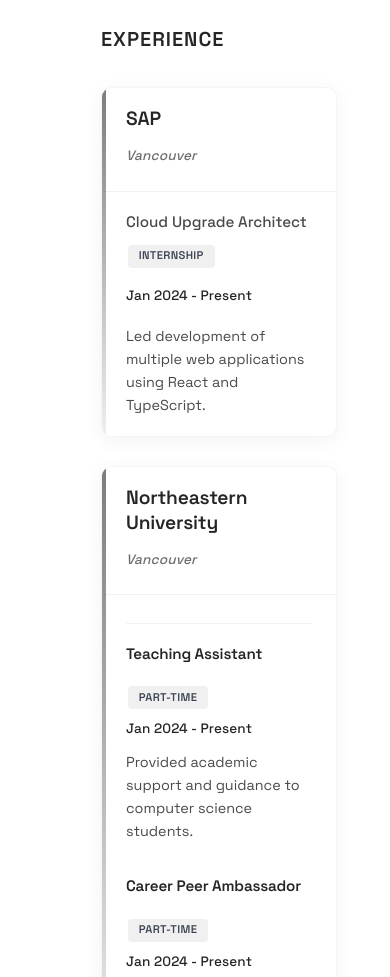
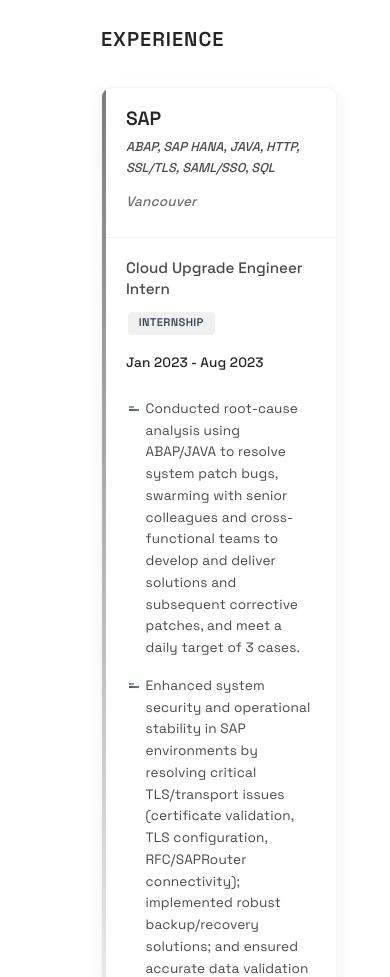
Before and after one commit to Axel-Q/Personal_Web, a React (Vite) app: page /resume in a window 390 px wide. Shown: the part 1020-1997 px from the top of the page. Built offline with nearby package versions, Linux system fonts and the light colour scheme.

Commit message:
update content in resume

```diff
--- a/src/components/layout/PageTransition.tsx
+++ b/src/components/layout/PageTransition.tsx
@@ -11,7 +11,16 @@
       initial={{ opacity: 0, y: 20 }}
       animate={{ opacity: 1, y: 0 }}
       exit={{ opacity: 0, y: -20 }}
-      transition={{ duration: 0.3 }}
+      transition={{
+        duration: 0.3,
+        ease: "easeInOut",
+        staggerChildren: 0.1
+      }}
+      style={{
+        width: '100%',
+        position: 'relative',
+        willChange: 'transform, opacity'
+      }}
     >
       {children}
     </motion.div>
--- a/src/pages/Resume.module.css
+++ b/src/pages/Resume.module.css
@@ -16,18 +16,176 @@
   top: 4rem;
   writing-mode: vertical-rl;
   transform: rotate(180deg);
+  transform-origin: left center;
   margin-bottom: 0;
   text-orientation: mixed;
+  will-change: transform;
+  transition: transform 0.3s ease;
+  cursor: pointer;
+  user-select: none;
+}
+
+.title:hover {
+  transform: rotate(180deg) translateY(-5px);
 }
 
 .title::after {
-  content: '';
+  content: none;
   position: absolute;
   top: 0;
   right: -12px;
   width: 2px;
   height: 40px;
   background-color: var(--elegant-black, #252525);
+  transform-origin: top center;
+  transition: all 0.3s ease;
+  will-change: transform;
+}
+
+.scrollArrow {
+  position: absolute;
+  left: -1.5rem;
+  top: 14rem;
+  transform: translateX(0);
+  width: 40px;
+  height: 46px;
+  border-radius: 15px;
+  display: flex;
+  justify-content: center;
+  align-items: center;
+  cursor: pointer;
+  transition: all 0.3s ease;
+  z-index: 10;
+  opacity: 0.9;
+}
+
+.scrollArrow:hover {
+  transform: translateY(-5px);
+  opacity: 1;
+}
+
+.scrollArrow::before {
+  content: '';
+  position: absolute;
+  width: 12px;
+  height: 12px;
+  border-right: 2px solid var(--elegant-black, #252525);
+  border-bottom: 2px solid var(--elegant-black, #252525);
+  transform: rotate(45deg);
+  left: 50%;
+  margin-left: -6px;
+  top: calc(35% - 6px);
+  transition: transform 0.3s ease, top 0.3s ease;
+  animation: bounceDown 1.5s infinite;
+}
+
+.scrollArrow::after {
+  content: '';
+  position: absolute;
+  width: 12px;
+  height: 12px;
+  border-right: 2px solid var(--elegant-black, #252525);
+  border-bottom: 2px solid var(--elegant-black, #252525);
+  transform: rotate(45deg);
+  left: 50%;
+  margin-left: -6px;
+  top: calc(65% - 6px);
+  transition: transform 0.3s ease, top 0.3s ease;
+  animation: bounceDown2 1.5s infinite 0.2s;
+}
+
+.scrollArrow:hover::before, .scrollArrow:hover::after {
+  animation-play-state: paused;
+}
+
+.scrollArrow:hover::before {
+  transform: rotate(45deg);
+  top: calc(35% - 10px);
+}
+
+.scrollArrow:hover::after {
+  transform: rotate(45deg);
+  top: calc(65% - 2px);
+}
+
+@keyframes bounceDown {
+  0%, 100% {
+    top: calc(35% - 6px);
+  }
+  50% {
+    top: calc(35% + 4px);
+  }
+}
+
+@keyframes bounceDown2 {
+  0%, 100% {
+    top: calc(65% - 6px);
+  }
+  50% {
+    top: calc(65% + 4px);
+  }
+}
+
+.scrollArrowPulse {
+  position: absolute;
+  width: 100%;
+  height: 100%;
+  border-radius: 50%;
+  background-color: transparent;
+  animation: pulse 2s infinite;
+  z-index: -1;
+  left: 0;
+  top: 0;
+}
+
+.scrollArrow:hover .arrowTooltip {
+  opacity: 1;
+  transform: translateY(-50%);
+}
+
+.arrowTooltip {
+  position: absolute;
+  left: 100%;
+  top: 50%;
+  transform: translateY(-50%);
+  background-color: var(--elegant-black, #252525);
+  color: white;
+  padding: 5px 10px;
+  border-radius: 5px;
+  font-size: 0.75rem;
+  white-space: nowrap;
+  opacity: 0;
+  transition: all 0.3s ease;
+  pointer-events: none;
+  width: max-content;
+  box-shadow: 0 2px 8px rgba(0, 0, 0, 0.2);
+  margin-left: 10px;
+}
+
+.arrowTooltip::before {
+  content: '';
+  position: absolute;
+  right: 100%;
+  top: 50%;
+  transform: translateY(-50%);
+  border-width: 5px;
+  border-style: solid;
+  border-color: transparent var(--elegant-black, #252525) transparent transparent;
+}
+
+@keyframes pulse {
+  0% {
+    transform: scale(1);
+    opacity: 0.3;
+  }
+  50% {
+    transform: scale(1.2);
+    opacity: 0.1;
+  }
+  100% {
+    transform: scale(1);
+    opacity: 0.3;
+  }
 }
 
 .resumeLayout {
@@ -307,6 +465,17 @@
     width: 40px;
     height: 2px;
   }
+
+  .scrollArrow {
+    top: auto;
+    left: 0;
+    bottom: -2rem;
+    transform: translateX(0);
+  }
+
+  .scrollArrow:hover {
+    transform: translateY(-5px);
+  }
 }
 
 @media (max-width: 768px) {
@@ -444,6 +613,37 @@
   .titleTagGroup {
     gap: 0.5rem;
   }
+
+  .scrollArrow {
+    width: 36px;
+    height: 50px;
+    border-radius: 25px;
+    top: auto;
+    left: 0;
+    bottom: -1.5rem;
+  }
+
+  .scrollArrow::before {
+    width: 10px;
+    height: 10px;
+    left: 50%;
+    margin-left: -5px;
+    transform: rotate(45deg);
+    top: calc(35% - 5px);
+  }
+
+  .scrollArrow::after {
+    width: 10px;
+    height: 10px;
+    left: 50%;
+    margin-left: -5px;
+    transform: rotate(45deg);
+    top: calc(65% - 5px);
+  }
+
+  .arrowTooltip {
+    display: none;
+  }
 }
 
 .resumeCard:hover .cardHeader,
@@ -579,3 +779,100 @@
   gap: 0.8rem;
   flex-wrap: wrap;
 }
+
+.companySection {
+  display: flex;
+  flex-direction: column;
+  gap: 0.3rem;
+}
+
+.companyDetails {
+  font-size: 0.85rem;
+  font-weight: 500;
+  color: var(--elegant-gray-dark, #4a4a4a);
+  font-style: italic;
+}
+
+.bulletList {
+  display: flex;
+  flex-direction: column;
+  gap: 0.8rem;
+  margin-top: 1.2rem;
+}
+
+.bulletPoint {
+  display: flex;
+  align-items: flex-start;
+  gap: 1rem;
+  line-height: 1.5;
+  position: relative;
+  padding-left: 0.2rem;
+  transition: all 0.3s ease;
+}
+
+.bulletPoint:hover {
+  transform: translateX(3px);
+}
+
+.bulletMarker {
+  position: relative;
+  width: 10px;
+  height: 1.5px;
+  margin-top: 0.7rem;
+  background: linear-gradient(to right, #4a5568, #718096);
+  display: inline-block;
+  flex-shrink: 0;
+  transition: all 0.3s ease;
+  box-shadow: 0 1px 2px rgba(0, 0, 0, 0.05);
+}
+
+.bulletMarker::before {
+  content: '';
+  position: absolute;
+  width: 5px;
+  height: 1.5px;
+  background: linear-gradient(to right, #4a5568, #718096);
+  top: -3px;
+  left: 0;
+  opacity: 0.7;
+  transition: all 0.3s ease;
+}
+
+.bulletPoint:hover .bulletMarker {
+  width: 12px;
+  background: linear-gradient(to right, #2d3748, #4a5568);
+}
+
+.bulletPoint:hover .bulletMarker::before {
+  width: 6px;
+  opacity: 0.8;
+}
+
+.bulletText {
+  font-size: 0.9rem;
+  color: var(--elegant-gray-dark, #4a4a4a);
+  flex: 1;
+  text-align: justify;
+  line-height: 1.6;
+  letter-spacing: 0.01em;
+}
+
+/* Add to existing responsive styles */
+@media (max-width: 768px) {
+  .bulletList {
+    gap: 1rem;
+  }
+
+  .bulletPoint {
+    gap: 0.4rem;
+  }
+
+  .bulletText {
+    font-size: 0.85rem;
+    text-align: left;
+  }
+
+  .companyDetails {
+    font-size: 0.8rem;
+  }
+}
--- a/src/pages/Resume.tsx
+++ b/src/pages/Resume.tsx
@@ -1,4 +1,4 @@
-import React from 'react';
+import React, { useRef } from 'react';
 import { motion } from 'framer-motion';
 import PageTransition from '../components/layout/PageTransition';
 import { fadeInUp, staggerContainer } from '../utils/animations';
@@ -6,21 +6,26 @@
 import '../styles/theme.css';
 
 interface Experience {
-  title?: string;
+  title: string;
   company: string;
+  companyDetails?: string;
   period: string;
-  location?: string;
-  description?: string;
-  tags?: string[];
-  positions?: {
-    title: string;
-    description: string;
-    location?: string;
-    tags?: string[];
-  }[];
+  location: string;
+  bullets: string[];
+  tags: string[];
 }
 
 const Resume: React.FC = () => {
+  const contentRef = useRef<HTMLDivElement>(null);
+
+  const scrollToContent = () => {
+    // Scroll to bottom of page approach
+    window.scrollTo({
+      top: document.documentElement.scrollHeight,
+      behavior: 'smooth'
+    });
+  };
+
   const education = [
     {
       degree: 'MSc in Computer Science',
@@ -47,45 +52,47 @@
 
   const experiences = [
     {
-      title: 'Cloud Upgrade Architect',
+      title: 'Cloud Upgrade Engineer Intern',
       company: 'SAP',
-      period: 'Jan 2024 - Present',
+      companyDetails: 'ABAP, SAP HANA, JAVA, HTTP, SSL/TLS, SAML/SSO, SQL',
+      period: 'Jan 2023 - Aug 2023',
       location: 'Vancouver',
-      description: 'Led development of multiple web applications using React and TypeScript.',
+      bullets: [
+        'Conducted root-cause analysis using ABAP/JAVA to resolve system patch bugs, swarming with senior colleagues and cross-functional teams to develop and deliver solutions and subsequent corrective patches, and meet a daily target of 3 cases.',
+        'Enhanced system security and operational stability in SAP environments by resolving critical TLS/transport issues (certificate validation, TLS configuration, RFC/SAPRouter connectivity); implemented robust backup/recovery solutions; and ensured accurate data validation for seamless system migrations.'
+      ],
       tags: ['Internship']
     },
     {
+      title: 'Cloud Computing Course Teaching Assistant',
       company: 'Northeastern University',
-      period: 'Jan 2024 - Present',
-      positions: [
-        {
-          title: 'Teaching Assistant',
-          description: 'Provided academic support and guidance to computer science students.',
+      companyDetails: 'AWS(EC2, RDS, VPC, ECR, ECS, CodePipeline), ML',
+      period: 'Jan 2023 - Present',
       location: 'Vancouver',
+      bullets: [],
       tags: ['Part-time']
     },
     {
-          title: 'Career Peer Ambassador',
-          description: 'Assisted students with resume reviews and career development resources.',
-          location: 'Vancouver, Canada',
-          tags: ['Part-time']
-        }
-      ]
-    },
-    {
-      title: 'Full Stack Developer',
-      company: 'Phlips',
+      title: 'Full Stack Development Intern',
+      company: 'Philips Health Technology',
+      companyDetails: 'Python, TypeScript, Redis, Git, TCP',
       period: 'May 2024 - Aug 2024',
-      location: 'Soochow',
-      description: 'Led development of multiple web applications using React and TypeScript.',
+      location: 'Vancouver',
+      bullets: [
+        'Developed a Python-based automated microservice within an Agile Scrum team to synchronize 1 million machine status records daily from Vertica and local Excel files to PostgreSQL. Implemented real-time translation of specific content by integrating the Azure Translation API and utilizing Redis for caching, which reduced API calls and decreased translation response time by 40%. Handled multiple language pairs and optimized costs and performance by using batch translation for large datasets.',
+        'Upgraded from Vue2 to Vue3 with TypeScript for enhanced maintainability and type safety. Implemented Redux for state management, added new UI components, and optimized backend code for faster data fetching and loading via frontend-backend separation. Managed Git repositories, overseeing branching, merging, and conflict resolution for seamless collaboration.',
+        'Optimized network communication by applying knowledge of TCP/IP protocols, including implementing connection pooling to reduce TCP handshake overhead, using keep-alive connections for persistent communication, and optimizing packet sizes to minimize fragmentation. Monitored network latency and throughput using Azure Monitor, resulting in improved network throughput by 30% and enhanced system reliability with proper error handling and retries.'
+      ],
       tags: ['Internship']
     },
     {
-      title: 'HR professional',
+      title: 'HR Professional',
       company: 'Owens Corning',
       period: 'Oct 2021 - Aug 2023',
       location: 'Hangzhou',
-      description: 'Led development of multiple web applications using React and TypeScript.',
+      bullets: [
+        'Served as an effective mediator between Dev&Ops teams'
+      ],
       tags: ['Full-time']
     },
   ];
@@ -98,11 +105,31 @@
           initial="initial"
           animate="animate"
           className={styles.title}
+          onClick={scrollToContent}
+          whileHover={{ y: -5 }}
+          whileTap={{ scale: 0.98 }}
+          title="Click to scroll through resume"
+          aria-label="Click to scroll through resume"
         >
           Resume
         </motion.h1>
 
-        <div className={styles.resumeLayout}>
+        <motion.div
+          className={styles.scrollArrow}
+          onClick={scrollToContent}
+          whileHover={{ y: -5 }}
+          whileTap={{ scale: 0.95 }}
+          title="Scroll down to view resume"
+          aria-label="Scroll down to view resume"
+          initial={{ opacity: 1 }}
+          animate={{ opacity: 1 }}
+          transition={{ duration: 0.2 }}
+        >
+          <span className={styles.scrollArrowPulse}></span>
+          <span className={styles.arrowTooltip}>Click to scroll down</span>
+        </motion.div>
+
+        <div className={styles.resumeLayout} ref={contentRef}>
           {/* Education Section - Left Column */}
           <div className={styles.column}>
             <motion.h2
@@ -183,52 +210,33 @@
                   transition={{ delay: 0.1 * index }}
                 >
                   <div className={styles.cardHeader}>
+                    <div className={styles.companySection}>
                       <h3 className={styles.primaryText}>{exp.company}</h3>
-                    <span className={styles.location}>{exp.location || exp.positions?.[0]?.location || ''}</span>
+                      {exp.companyDetails && (
+                        <span className={styles.companyDetails}>{exp.companyDetails}</span>
+                      )}
+                    </div>
+                    <span className={styles.location}>{exp.location}</span>
                   </div>
 
                   <div className={styles.cardContent}>
-                    {exp.title ? (
-                      // Regular single job title
-                      <div>
                     <div className={styles.titleRow}>
                       <div className={styles.titleTagGroup}>
                         <h4 className={styles.secondaryText}>{exp.title}</h4>
-                            {exp.tags && exp.tags.map((tag, i) => (
+                        {exp.tags.map((tag, i) => (
                           <span key={i} className={styles.expTag}>{tag}</span>
                         ))}
                       </div>
                       <span className={styles.period}>{exp.period}</span>
                     </div>
-                        {exp.description && (
-                          <p className={styles.description}>
-                            {exp.description}
-                          </p>
-                        )}
+                    <div className={styles.bulletList}>
+                      {exp.bullets.map((bullet, i) => (
+                        <div key={i} className={styles.bulletPoint}>
+                          <span className={styles.bulletMarker}></span>
+                          <span className={styles.bulletText}>{bullet}</span>
                         </div>
-                    ) : (
-                      // Multiple positions with descriptions
-                      <div>
-                        {exp.positions && (
-                          <ul className={styles.roleList}>
-                            {exp.positions.map((position, i) => (
-                              <li key={i} className={styles.roleItem}>
-                                <div className={styles.positionHeader}>
-                                  <div className={styles.titleTagGroup}>
-                                    <h4 className={styles.roleItemTitle}>{position.title}</h4>
-                                    {position.tags && position.tags.map((tag, tagIndex) => (
-                                      <span key={tagIndex} className={styles.expTag}>{tag}</span>
                       ))}
                     </div>
-                                  <span className={styles.period}>{exp.period}</span>
-                                </div>
-                                <span className={styles.roleItemDescription}>{position.description}</span>
-                              </li>
-                            ))}
-                          </ul>
-                        )}
-                      </div>
-                    )}
                   </div>
                 </motion.div>
               ))}
```
Also changed, not shown: 1 other file (tests, documents, lock files or other folders). Lines whose indentation alone changed are shown as unchanged.
